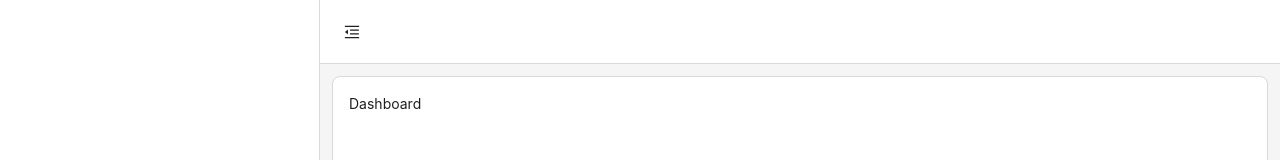
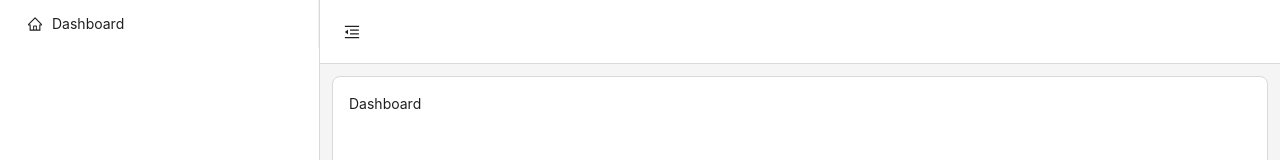
Before and after one commit to alimovuz/frontend-template, a React (Vite) app: page /dashboard in a window 1280 px wide. Shown: the top 160 px of the page. Built offline with nearby package versions, Linux system fonts and the light colour scheme.

Commit message:
added sidebar

```diff
--- a/src/components/layout/index.tsx
+++ b/src/components/layout/index.tsx
@@ -1,23 +1,16 @@
-import { Button, Layout, Menu, theme } from "antd"
+import { Button, Layout, theme } from "antd"
 import { Content, Header } from "antd/es/layout/layout"
-import Sider from "antd/es/layout/Sider"
 import { useState, type FC } from "react";
 import { MenuFoldOutlined, MenuUnfoldOutlined } from '@ant-design/icons';
 import { Outlet } from "react-router-dom";
+import Sidebar from "./sidebar";
 
 const MainLayout: FC = () => {
   const [collapsed, setCollapsed] = useState(false);
   const {token: { colorBgContainer, borderRadiusLG }} = theme.useToken();
   return (
     <Layout style={{minHeight: "100vh"}}>
-      <Sider width={320} style={{background: colorBgContainer, borderRight: "1px solid #d9d9d9"}} trigger={null} collapsible collapsed={collapsed}>
-        <div className="demo-logo-vertical" />
-        <Menu
-          mode="inline"
-          defaultSelectedKeys={['1']}
-          items={[]}
-        />
-      </Sider>
+      <Sidebar collapsed={collapsed}/>
       <Layout>
         <Header style={{background: colorBgContainer, borderBottom: "1px solid #d9d9d9", padding: 0}}>
           <Button
--- a/src/components/layout/sidebar.tsx
+++ b/src/components/layout/sidebar.tsx
@@ -0,0 +1,53 @@
+import { Menu, theme } from 'antd'
+import Sider from 'antd/es/layout/Sider'
+import { type FC, type JSX, type ReactNode } from 'react'
+import type { TypeRoutes } from '../../routes/type'
+import checkPermission from '../../utils/check_permission'
+import checkRole from '../../utils/check_role'
+import { sidebarRoutes } from '../../routes'
+import { Link } from 'react-router-dom'
+type MenuProp = {
+    key: string,
+    icon: ReactNode,
+    label: JSX.Element,
+    children?: MenuProp[]
+}
+
+const createComponent = (Component: React.ComponentType): ReactNode =>  <Component />
+
+const renderMenuItems = (menuItems: TypeRoutes[]): MenuProp[] => {
+    return menuItems.map((menuItem: TypeRoutes) => {
+        if (menuItem.submenu && menuItem.submenu.length > 0 && menuItem?.config?.isMenu) {
+            return ({
+                key: menuItem.path,
+                icon: menuItem.config.icon && createComponent(menuItem.config.icon),
+                label: <span>{menuItem.name}</span>,
+                children: renderMenuItems(menuItem.submenu)
+            });
+        } else if ((checkPermission(menuItem.config.permission) || checkRole(menuItem.config.allowed_roles)) && menuItem?.config?.isMenu) {
+            return {
+                key: menuItem.path,
+                icon: menuItem.config.icon && createComponent(menuItem.config.icon),
+                label: <Link to={menuItem.path}>{menuItem.name}</Link>
+            }
+        }
+        return undefined;
+    }).filter((item) => item !== undefined);
+};
+
+
+const Sidebar:FC<{collapsed: boolean}> = ({collapsed}) => {
+  const {token: { colorBgContainer }} = theme.useToken();
+
+  return (
+      <Sider width={320} style={{background: colorBgContainer, borderRight: "1px solid #d9d9d9"}} trigger={null} collapsible collapsed={collapsed}>
+        <div className="demo-logo-vertical" />
+        <Menu
+          mode="inline"
+          items={renderMenuItems(sidebarRoutes)}
+        />
+      </Sider>
+  )
+}
+
+export default Sidebar
--- a/src/routes/index.ts
+++ b/src/routes/index.ts
@@ -28,7 +28,7 @@ const sidebarRoutes: Array<TypeRoutes> = [
             structure: 'layout',
             isMenu: true,
             allowed_roles: []
-        }
+        },
     },
     {
         name: "Not Found",
--- a/src/routes/routesMiddleware.tsx
+++ b/src/routes/routesMiddleware.tsx
@@ -10,6 +10,22 @@ import MainLayout from "../components/layout";
 
 const createComponent = (Component: React.ComponentType): ReactNode =>  <Component />
 
+const collectRoutes = (route: TypeRoutes): RouteObject[] => {
+    const routes: RouteObject[] = [];
+    if (route.submenu?.length && route.config.structure === "layout") {
+        route.submenu.map((subRoute: TypeRoutes) => collectRoutes(subRoute))
+    }
+
+    if (checkPermission(route.config.permission) || checkRole(route.config.allowed_roles)) {
+        routes.push({
+            path: route.path,
+            element: createComponent(route.component),
+        });
+    }
+
+    return routes
+}
+
 const createRoutes = (isAuthenticated: boolean) => {
     if (isAuthenticated) {
         return [
@@ -17,26 +33,7 @@ const createRoutes = (isAuthenticated: boolean) => {
                 element: <MainLayout />,
                 children: [
                     ...sidebarRoutes.flatMap((route: TypeRoutes) => {
-                        const routes: RouteObject[] = [];
-
-                        if (route.submenu?.length && route.config.structure === "layout") {
-                            const subRoutes = route.submenu.filter((subRoute: TypeRoutes) => {
-                            return checkPermission(subRoute.config.permission) || checkRole(subRoute.config.allowed_roles);
-                            }).map((subRoute: TypeRoutes) => ({
-                            path: subRoute.path,
-                            element: createComponent(subRoute.component),
-                        }));
-                        routes.push(...subRoutes);
-                        }
-
-                        if (checkPermission(route.config.permission) || checkRole(route.config.allowed_roles)) {
-                            routes.push({
-                                path: route.path,
-                                element: createComponent(route.component),
-                            });
-                        }
-
-                        return routes;
+                        return collectRoutes(route)
                     }),
                     {
                         path: "/",
```
